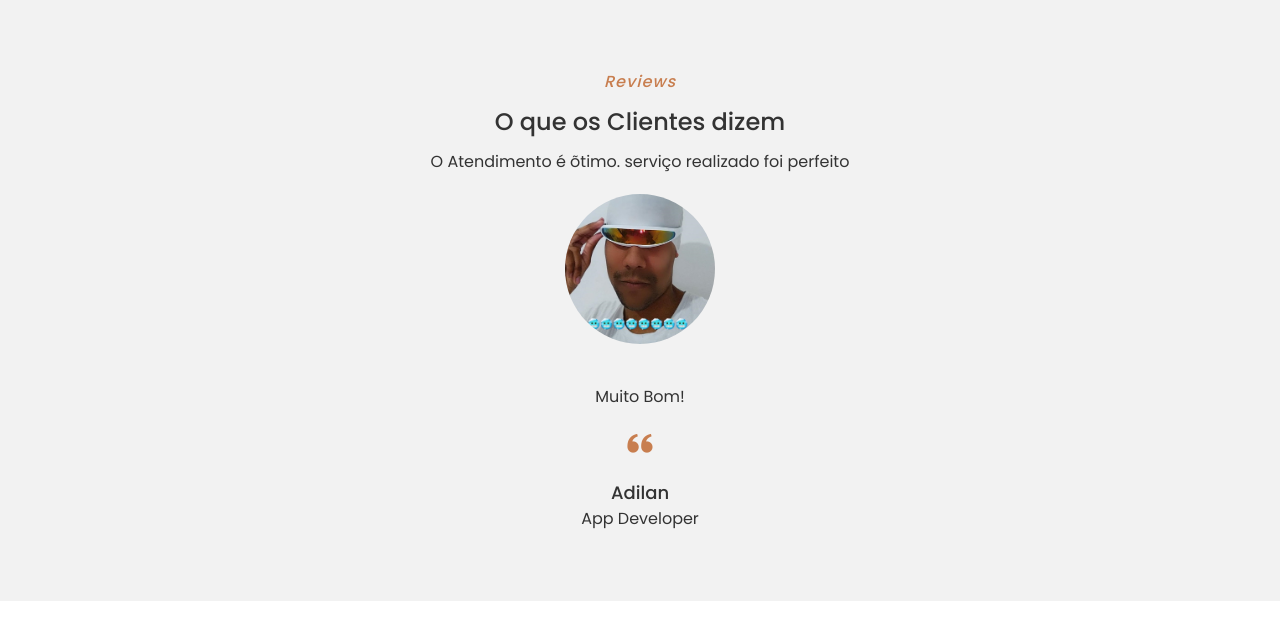
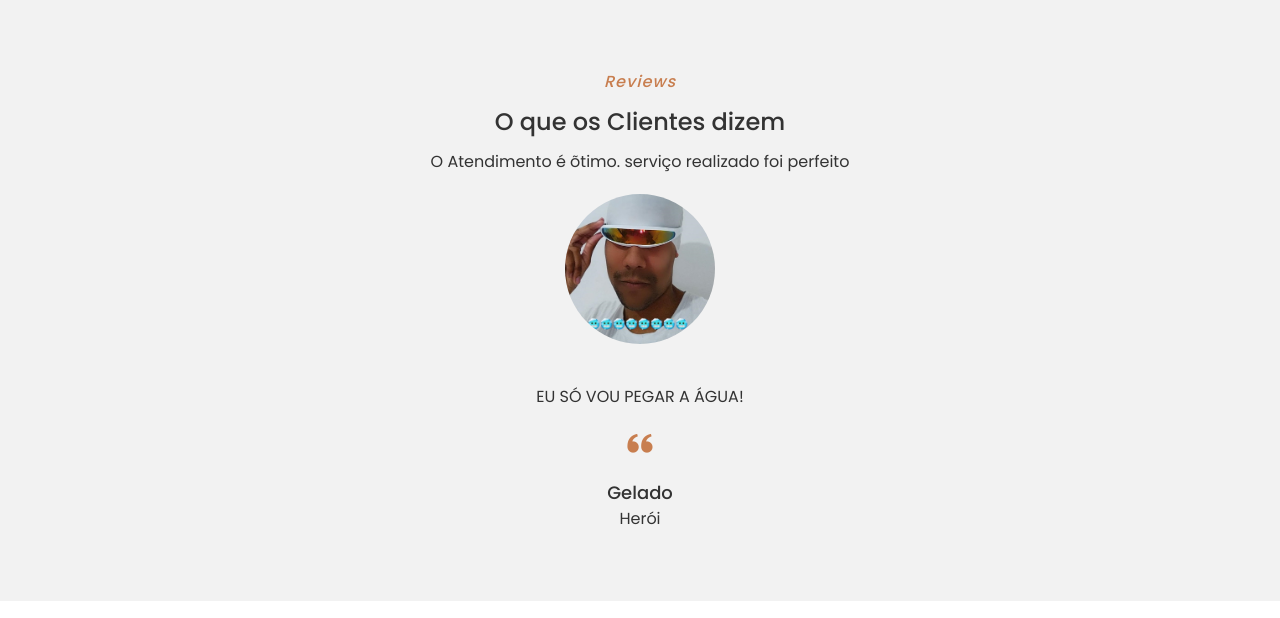
Before and after one commit to AdilanSantos/Landing-Page, a Flask app: page / in a window 1280 px wide. Shown: the part 1671-2289 px from the top of the page. Run offline with Flask 3, Linux system fonts and the light colour scheme.

Commit message:
Frases do Gelado

```diff
--- a/templates/index.html
+++ b/templates/index.html
@@ -163,24 +163,24 @@
                         <!-- Review 1 -->
                         <div class="testi-content swiper-slide flex">
                             <img src="../static/img/adilanProfile.jpeg" alt="" class="review-img">
-                            <p class="review-quote">Muito Bom!</p>
+                            <p class="review-quote">EU SÓ VOU PEGAR A ÁGUA!</p>
                             <i class='bx bxs-quote-alt-left quote-icon'></i>
 
                             <div class="testi-personDetails flex">
-                                <span class="name">Adilan</span>
-                                <span class="job">App Developer</span>
+                                <span class="name">Gelado</span>
+                                <span class="job">Herói</span>
                             </div>
                         </div>
 
                         <!-- Review 2 -->
                         <div class="testi-content swiper-slide flex">
                             <img src="../static/img/adilanProfile.jpeg" alt="" class="review-img">
-                            <p class="review-quote">Muito Bom!</p>
+                            <p class="review-quote">FICA FRIO AÍ!</p>
                             <i class='bx bxs-quote-alt-left quote-icon'></i>
 
                             <div class="testi-personDetails">
-                                <span class="name">Adilan</span>
-                                <span class="job">App Developer</span>
+                                <span class="name">Frozone</span>
+                                <span class="job">Hero</span>
                             </div>
                         </div>
                     </div>
```
